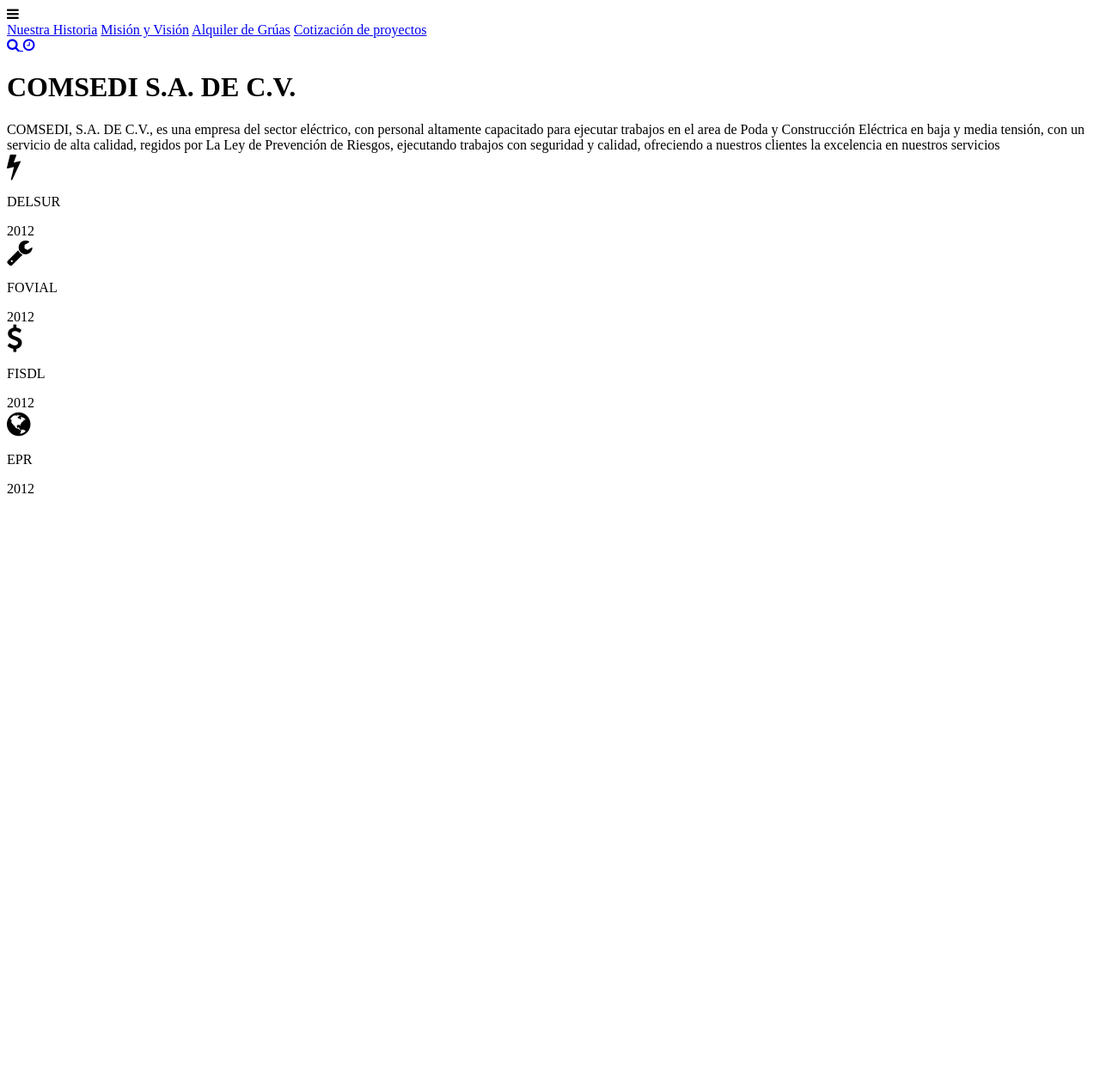
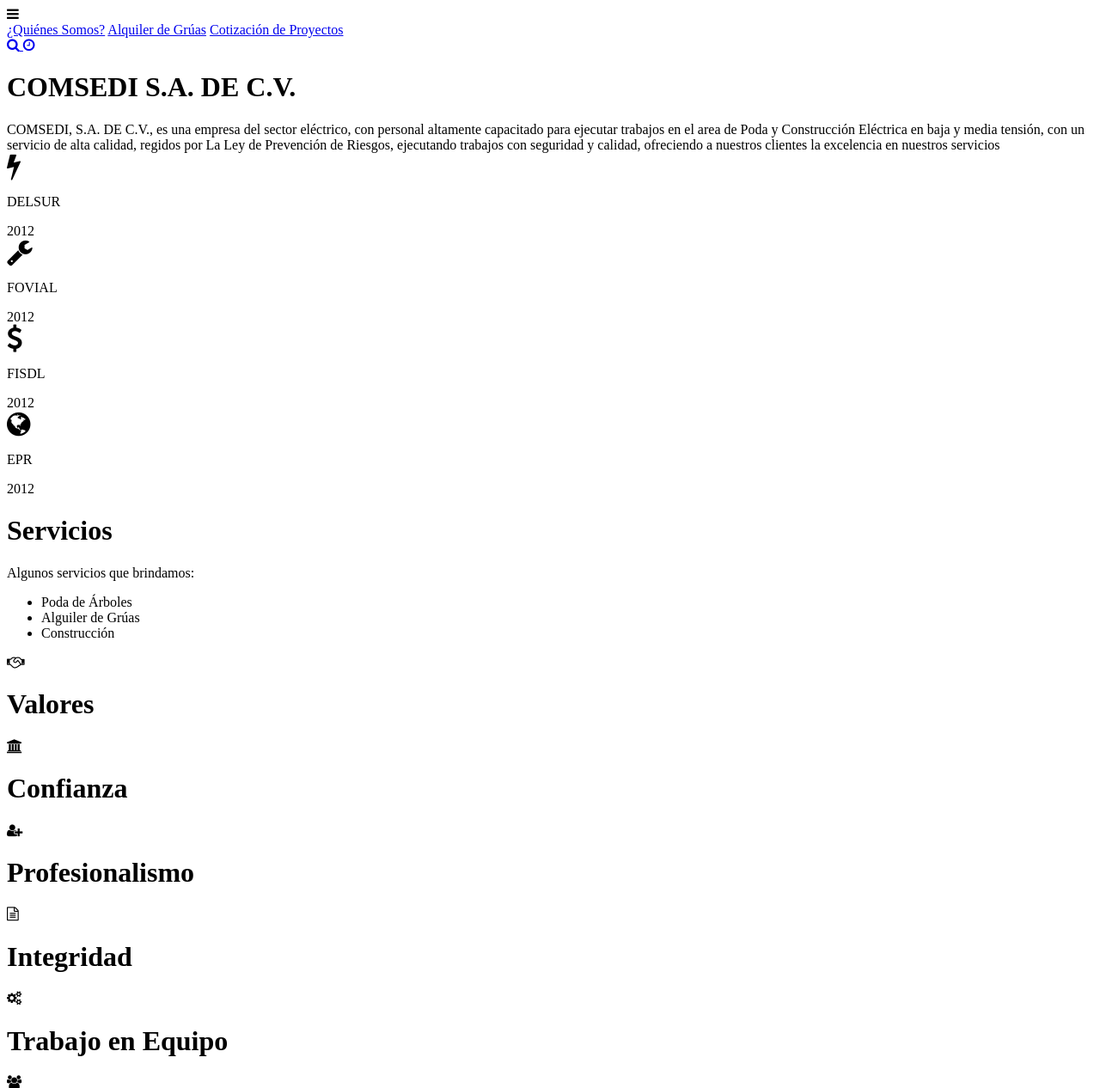
Before and after one commit to PamelaAbrego/Programaci-n-II---Proyecto, a Flask app: page / in a window 1280 px wide. Shown: the top 1266 px of the page at 86% size. Before the commit the page ends 574 px from the top, so only its background shows below. Run offline with Flask 2, Linux system fonts and the light colour scheme.

Commit message:
Contenido y barra de navegación

```diff
--- a/templates/index.html
+++ b/templates/index.html
@@ -18,10 +18,9 @@
                 <i class="fa fa-bars" aria-hidden="true"></i>
             </div>
             <div class="navbar_left">
-                <a href="#">Nuestra Historia</a>
-                <a href="#">Misión y Visión</a>
+                <a href="#">¿Quiénes Somos?</a>
                 <a href="#">Alquiler de Grúas</a>
-                <a href="#">Cotización de proyectos</a>
+                <a href="#">Cotización de Proyectos</a>
             </div>
 
             <div class="nabar_rigth">
@@ -81,8 +80,98 @@
                     </div>
                 </div>
             </div>
+
+            <div class="charts">
+                <div class="charts__left">
+                    <div class="charts__left__title">
+                        <div>
+                            <h1>Servicios</h1>
+                            <p>Algunos servicios que brindamos:</p>
+                            <ul>
+                                <li>Poda de Árboles</li>
+                                <li>Alguiler de Grúas</li>
+                                <li>Construcción</li>
+                            </ul>
+                        </div>
+                        <i class="fa fa-handshake-o" aria-hidden="true"></i>
+                    </div>
+                </div>
+
+                <div class="charts__right">
+                    <div class="charts__right__title">
+                        <div>
+                            <h1>Valores</h1>
+                        </div>
+                        <i class="fa fa-university" aria-hidden="true"></i>
+                    </div>
+
+                    <div class="charts__right__cards">
+                        <div class="card1">
+                            <h1>Confianza</h1>
+                            <i class="fa fa-user-plus" aria-hidden="true"></i>
+                        </div>
+
+                        <div class="card3">
+                            <h1>Profesionalismo</h1>
+                            <i class="fa fa-file-text-o" aria-hidden="true"></i>
+                        </div>
+
+                        <div class="card4">
+                            <h1>Integridad</h1>
+                            <i class="fa fa-cogs" aria-hidden="true"></i>
+                        </div>
+
+                        <div class="card2">
+                            <h1>Trabajo en Equipo</h1>
+                            <i class="fa fa-users" aria-hidden="true"></i>
+                        </div>
+                    </div>
+                </div>
+            </div>
+
         </div>
     </main>
+
+    <div id="sidebar">
+        <div class="sidebar__title">
+            <div class="sidebar__img">
+                <!--FALTA AGREGAR LOGO DE LA EMPRESA-->
+                <img src="/static/images/logo.png" alt="logo" />
+                <h1>COMSEDI S.A. DE C.V.</h1>
+            </div>
+            <i onclick="closeSidebar()" class="fa fa-times" id="sidebarIcon" aria-hidden="true"></i>
+        </div>
+
+        <div class="sidebar__menu">
+            <div class="sidebar__link active_menu_link">
+                <i class="fa fa-home"></i>
+                <a href="#">¿Quiénes Somos?</a>
+            </div>
+            <h2>MNG</h2>
+            <div class="sidebar__link">
+                <i class="fa fa-star" aria-hidden="true"></i>
+                <a href="#">Misión y Visión</a>
+            </div>
+            <div class="sidebar__link">
+                <i class="fa fa-wrench"></i>
+                <a href="#">Proyectos</a>
+            </div>
+            <div class="sidebar__link">
+                <i class="fa fa-book"></i>
+                <a href="#">Capacitaciones</a>
+            </div>
+        </div>
+        <div class="sidebar__link">
+            <i class="fa fa-address-book-o o" aria-hidden="true"></i>
+            <a href="#">Contactos</a>
+        </div>
+
+        <div class="sidebar__logout">
+            <i class="fa fa-power-off"></i>
+            <a href="#">Log out</a>
+        </div>
+    </div>
+    </div>
     <script src="/static/script.js"></script>
 </body>
 
```
